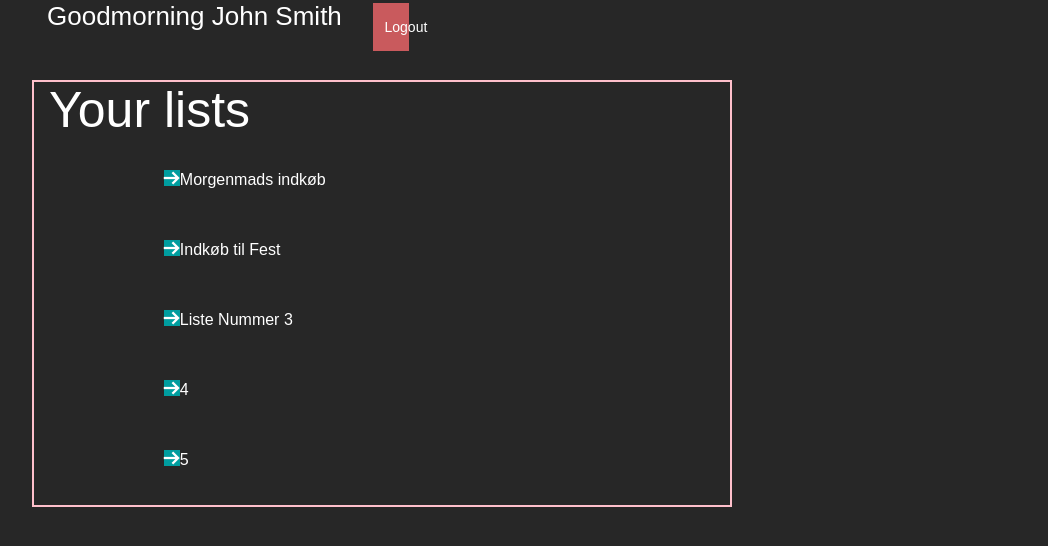
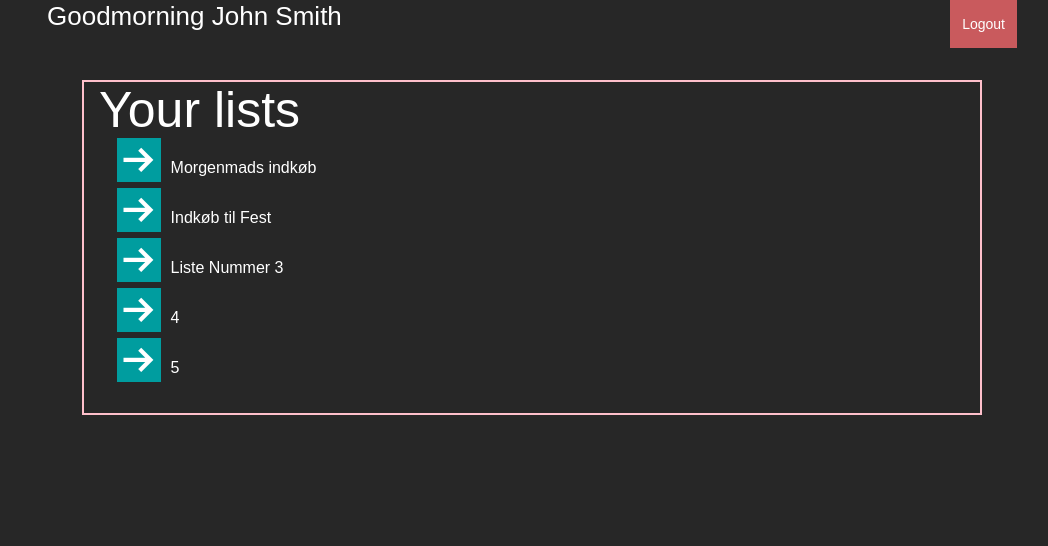
Before and after one commit to Stenkilde/getli.st, a PHP site: page /app/home.html in a window 1280 px wide. Shown: the part 142-688 px from the top of the page, without its empty margins (108-1156 px from the left). Run offline with PHP 8.4, Linux system fonts and the light colour scheme.

Commit message:
Did alot of work on prototype

```diff
--- a/app/home.html
+++ b/app/home.html
@@ -21,11 +21,12 @@
 
 				<!-- Off Canvas Menu -->
 				<aside class="left-off-canvas-menu">
-					<!-- whatever you want goes here -->
-					<ul>
-						<li><a href="#">Item 1</a></li>
-						...
-					</ul>
+				    <ul class="off-canvas-list">
+				        <li><label>Social Media</label></li>
+				        <li><a href="https://www.facebook.com/getlistdk">Facebook</a></li>
+				        <li><a href="https://www.facebook.com/getlistdk">Twitter</a></li>
+				        <li><a href="https://www.facebook.com/getlistdk">Instagram</a></li>
+				    </ul>
 				</aside>
 
 				<!-- main content goes here -->
@@ -34,11 +35,11 @@
 
 				<div class="container main-block">
 					<header class="header text-center">
-						<img class="logo" src="../img/getlistlogo.svg">
+						<img class="logo" src="img/getlistlogo.svg">
 					</header>
 					<section class="row userBar">
-						<div class="column large-6">
-							<h1 class="welcome-txt">Goodmorning John Smith<!-- (Skal skifte alt efter hvad tid på dagen det er) -->
+						<div class="column large-12">
+							<h1 class="welcome-txt">Goodmorning John Smith<!-- (Skal skifte alt efter hvad tid på dagen det er) --> </h1>
 								<a class="btn-small btn-logout" href="logout.php">Logout</a>
 							</div>
 						</section>
--- a/app/scss/base/_typography.scss
+++ b/app/scss/base/_typography.scss
@@ -98,11 +98,11 @@ a {
 
 @font-face {
     font-family: 'getlist';
-    src:url('../../fonts/getlist.eot');
-    src:url('../../fonts/getlist.eot?#iefix') format('embedded-opentype'),
-        url('../../fonts/getlist.ttf') format('truetype'),
-        url('../../fonts/getlist.woff') format('woff'),
-        url('../../fonts/getlist.svg#getlist') format('svg');
+    src:url('/fonts/getlist.eot');
+    src:url('/fonts/getlist.eot?#iefix') format('embedded-opentype'),
+        url('/fonts/getlist.ttf') format('truetype'),
+        url('/fonts/getlist.woff') format('woff'),
+        url('/fonts/getlist.svg#getlist') format('svg');
     font-weight: normal;
     font-style: normal;
 }
--- a/app/scss/components/_buttons.scss
+++ b/app/scss/components/_buttons.scss
@@ -69,7 +69,6 @@
 }
 
 .btn-logout {
-	width: 10%;
 	line-height: 40px;
 	text-align: center;
 	float: right;
--- a/app/scss/modules/_shoppinglist.scss
+++ b/app/scss/modules/_shoppinglist.scss
@@ -7,9 +7,12 @@ ul {
 }
 
 .listShower {
-	width: 70%;
-	margin: 0 auto;
+	width: 90%;
 	border: solid 2px pink;
+	left: 50%;
+	-webkit-transform: translateX(-50%);
+	transform: translateX(-50%);
+	-moz-transform: translateX(-50%);
 }
 
 .yourLists {
@@ -22,9 +25,12 @@ ul {
 .listItem {
 	width: 70%;
 	line-height: 50px;
-	margin: 20px auto;
+	white-space: nowrap;
 
 	.icon-arrow-left {
+		font-size: 30px;
+		padding: 7px;
+		margin-right: 10px;
 		background-color: #009d9f;
 	}
 }
```
Also changed, not shown: app/.tmp/css/main.css, app/fonts/getlist.ttf (renamed from fonts/getlist.ttf), app/fonts/getlist.woff (renamed from fonts/getlist.woff), 5 other files.
